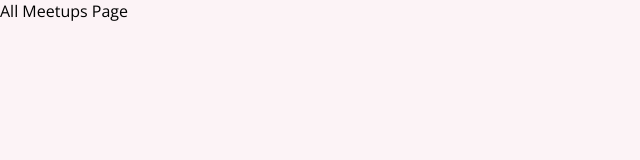
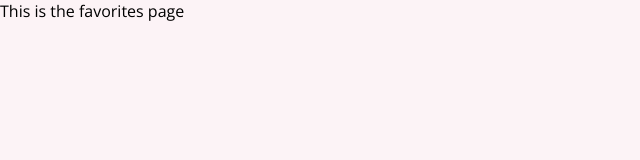
Before and after one commit to arlongoria93/super-duper-octo-sniffle, a React (Create React App) app: page /favorites in a window 1280 px wide. Shown: the top 160 px of the page, without its empty margins (0-640 px from the left). Built offline with nearby package versions, Linux system fonts and the light colour scheme.

Commit message:
added to switch to react routes

```diff
--- a/src/App.js
+++ b/src/App.js
@@ -2,22 +2,24 @@ import { Route, Switch } from "react-router-dom";
 
 import AllMeetupsPage from "./pages/AllMeetups";
 import NewMeetupPage from "./pages/NewMeetup";
-import FavoritesPage from "./pages/Favorites";
+import Favorites from "./pages/Favorites";
 
 function App() {
   //localhose:3000/
   // my-page.com
   return (
     <>
-      <Route path="/">
+      <Switch>
+        <Route path="/" exact>
           <AllMeetupsPage />
         </Route>
         <Route path="/new-meetups">
           <NewMeetupPage />
         </Route>
         <Route path="/favorites">
-        <FavoritesPage />
+          <Favorites />
         </Route>
+      </Switch>
     </>
   );
 }
--- a/src/pages/Favorites.jsx
+++ b/src/pages/Favorites.jsx
@@ -1,7 +1,7 @@
 import React from "react";
 
 function Favorites() {
-  return <div></div>;
+  return <div>This is the favorites page</div>;
 }
 
 export default Favorites;
```
Lines whose indentation alone changed are shown as unchanged.
